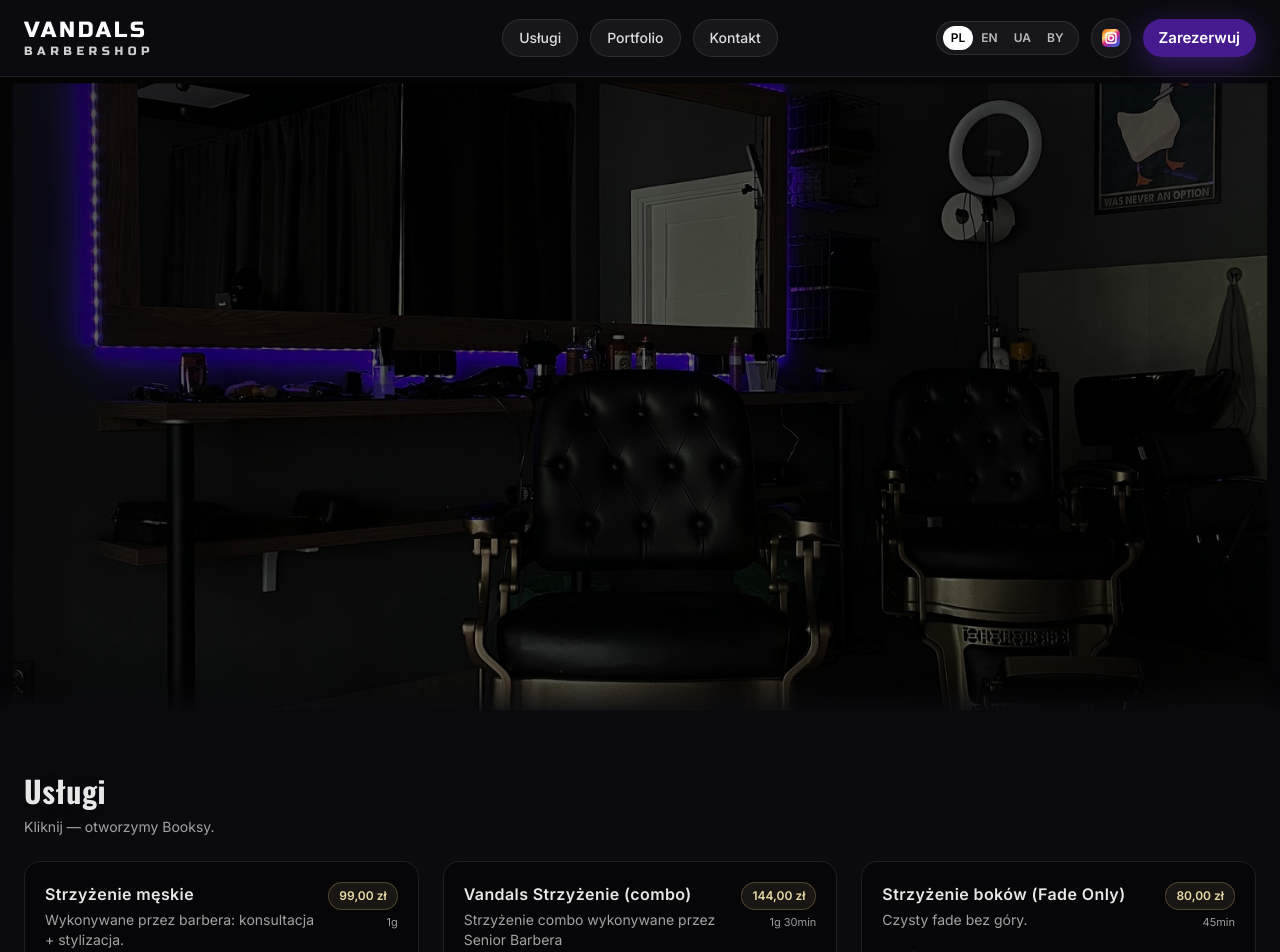
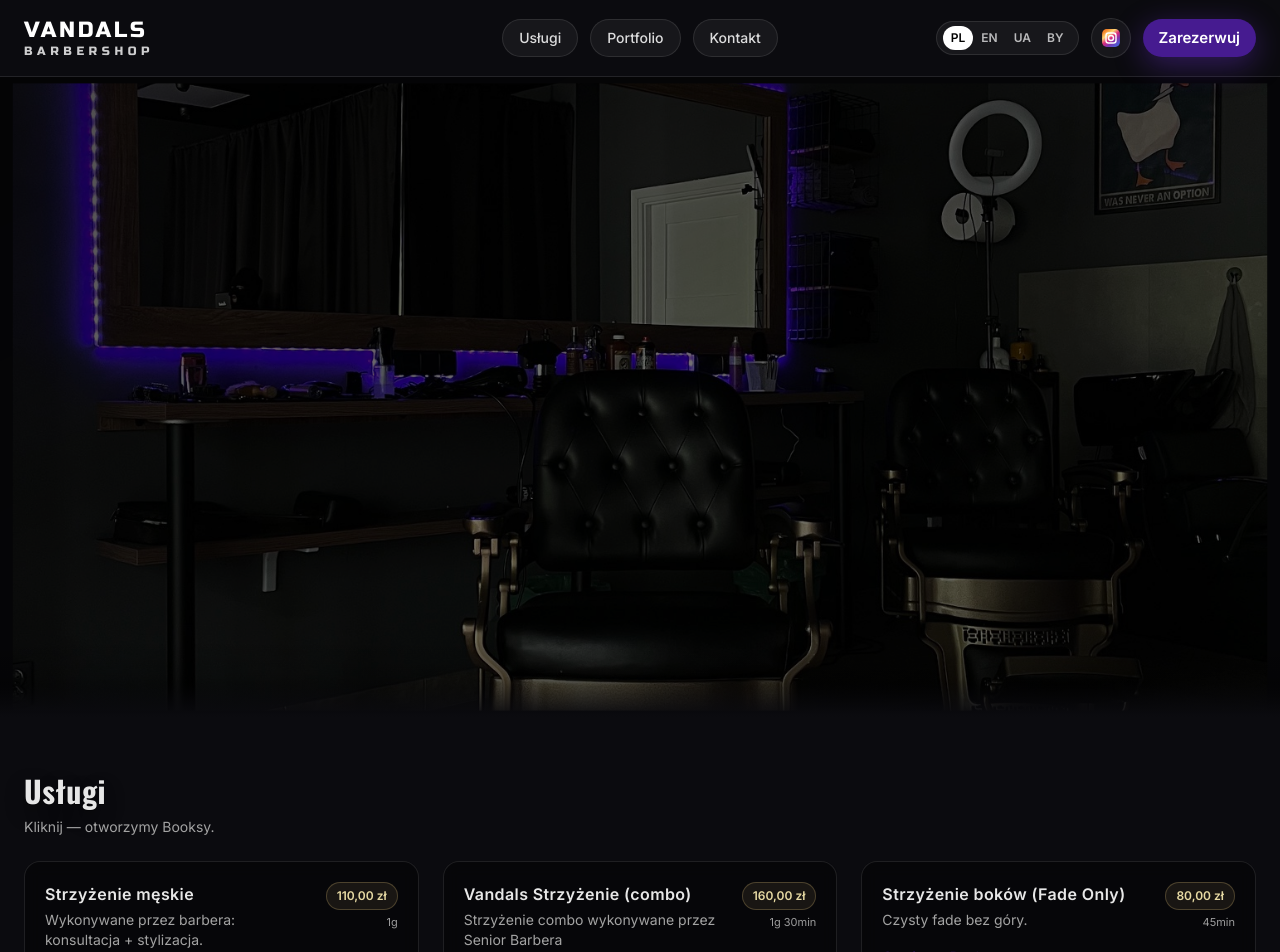
Before and after one commit to YaGlebs/vandals-site, a Next.js app: page / in a window 1280 px wide. Shown: the top 952 px of the page. Built offline with nearby package versions, Linux system fonts and the light colour scheme.

Commit message:
chore: update service prices to full rates

```diff
--- a/app/page.tsx
+++ b/app/page.tsx
@@ -107,14 +107,14 @@
   {
     title: { pl: 'Strzyżenie męskie', en: 'Men’s haircut', uk: 'Чоловіча стрижка', ru: 'Мужская стрижка' },
     desc: { pl: 'Wykonywane przez barbera: konsultacja + stylizacja.', en: 'Barber cut: consult + style.', uk: 'Барбер: консультація + укладка.', ru: 'Барбер: консультация + укладка.' },
-    price: '99,00 zł',
+    price: '110,00 zł',
     duration: { pl: '1g', en: '1h', uk: '1г', ru: '1ч' },
     url: BOOKSY_PROFILE_URL,
   },
   {
     title: { pl: 'Vandals Strzyżenie (combo)', en: 'Vandals combo', uk: 'Vandals комбо', ru: 'Vandals комбо' },
     desc: { pl: 'Strzyżenie combo wykonywane przez Senior Barbera', en: 'Combo cut by Senior Barber', uk: 'Комбо від сеньйор-барбера', ru: 'Комбо от сеньор-барбера' },
-    price: '144,00 zł',
+    price: '160,00 zł',
     duration: { pl: '1g 30min', en: '1h 30min', uk: '1г 30хв', ru: '1ч 30мин' },
     url: BOOKSY_PROFILE_URL,
   },
@@ -135,49 +135,49 @@
   {
     title: { pl: 'Strzyżenie damskie', en: 'Women’s haircut', uk: 'Жіноча стрижка', ru: 'Женская стрижка' },
     desc: { pl: 'Strzyżenie + stylizacja.', en: 'Cut + styling.', uk: 'Стрижка + укладка.', ru: 'Стрижка + укладка.' },
-    price: '123,50 zł',
+    price: '130,00 zł',
     duration: { pl: '1g', en: '1h', uk: '1г', ru: '1ч' },
     url: BOOKSY_PROFILE_URL,
   },
   {
     title: { pl: 'Strzyżenie męskie — włosy długie', en: 'Men’s long hair', uk: 'Чоловіча стрижка — довге волосся', ru: 'Мужская стрижка — длинные волосы' },
     desc: { pl: 'Nożyczki, włosy od ok. 5cm w górę.', en: 'Scissor cut, 5cm+ length.', uk: 'Ножиці, довжина від 5см.', ru: 'Ножницы, длина от 5см.' },
-    price: '108,00 zł',
+    price: '120,00 zł',
     duration: { pl: '1g', en: '1h', uk: '1г', ru: '1ч' },
     url: BOOKSY_PROFILE_URL,
   },
   {
     title: { pl: 'Strzyżenie brody', en: 'Beard trim', uk: 'Стрижка бороди', ru: 'Стрижка бороды' },
     desc: { pl: 'Maszynka/ brzytwa + kontur.', en: 'Clipper/razor + outline.', uk: 'Машинка/бритва + контур.', ru: 'Машинка/бритва + контур.' },
-    price: '76,00 zł',
+    price: '80,00 zł',
     duration: { pl: '45min', en: '45min', uk: '45хв', ru: '45мин' },
     url: BOOKSY_PROFILE_URL,
   },
   {
     title: { pl: 'Vandals Strzyżenie (combo+SPA)', en: 'Vandals combo + SPA', uk: 'Vandals комбо + SPA', ru: 'Vandals комбо + SPA' },
     desc: { pl: 'Strzyżenie + broda + masaż/parownica.', en: 'Hair + beard + massage/steamer.', uk: 'Волосся + борода + масаж/пар.', ru: 'Волосы + борода + массаж/пар.' },
-    price: '153,00 zł',
+    price: '170,00 zł',
     duration: { pl: '1g 30min', en: '1h 30min', uk: '1г 30хв', ru: '1ч 30мин' },
     url: BOOKSY_PROFILE_URL,
   },
   {
     title: { pl: 'Strzyżenie dziecięce (od 6 do 10 lat)', en: 'Kids haircut (6-10)', uk: 'Дитяча стрижка (6-10)', ru: 'Детская стрижка (6-10)' },
     desc: { pl: 'Dopasowane do najmłodszych.', en: 'Made for kids.', uk: 'Підлаштовано під дітей.', ru: 'Для детей.' },
-    price: '81,00 zł',
+    price: '90,00 zł',
     duration: { pl: '50min', en: '50min', uk: '50хв', ru: '50мин' },
     url: BOOKSY_PROFILE_URL,
   },
   {
     title: { pl: 'Strzyżenie męskie (ojciec+syn)', en: 'Men’s cut (father + son)', uk: 'Стрижка (батько+син)', ru: 'Стрижка (отец+сын)' },
     desc: { pl: 'Dwa cięcia w jednym terminie.', en: 'Two cuts in one slot.', uk: 'Дві стрижки в один запис.', ru: 'Две стрижки за раз.' },
-    price: '171,00 zł',
+    price: '190,00 zł',
     duration: { pl: '2g', en: '2h', uk: '2г', ru: '2ч' },
     url: BOOKSY_PROFILE_URL,
   },
   {
     title: { pl: 'Depilacja woskiem (1 Zona)', en: 'Waxing (1 zone)', uk: 'Воскова депіляція (1 зона)', ru: 'Депиляция воском (1 зона)' },
     desc: { pl: 'Szybki zabieg w wybranej strefie.', en: 'Quick single-zone wax.', uk: 'Швидка депіляція однієї зони.', ru: 'Быстрая депиляция одной зоны.' },
-    price: '22,50 zł',
+    price: '25,00 zł',
     duration: { pl: '5min', en: '5min', uk: '5хв', ru: '5мин' },
     url: BOOKSY_PROFILE_URL,
   },
```
